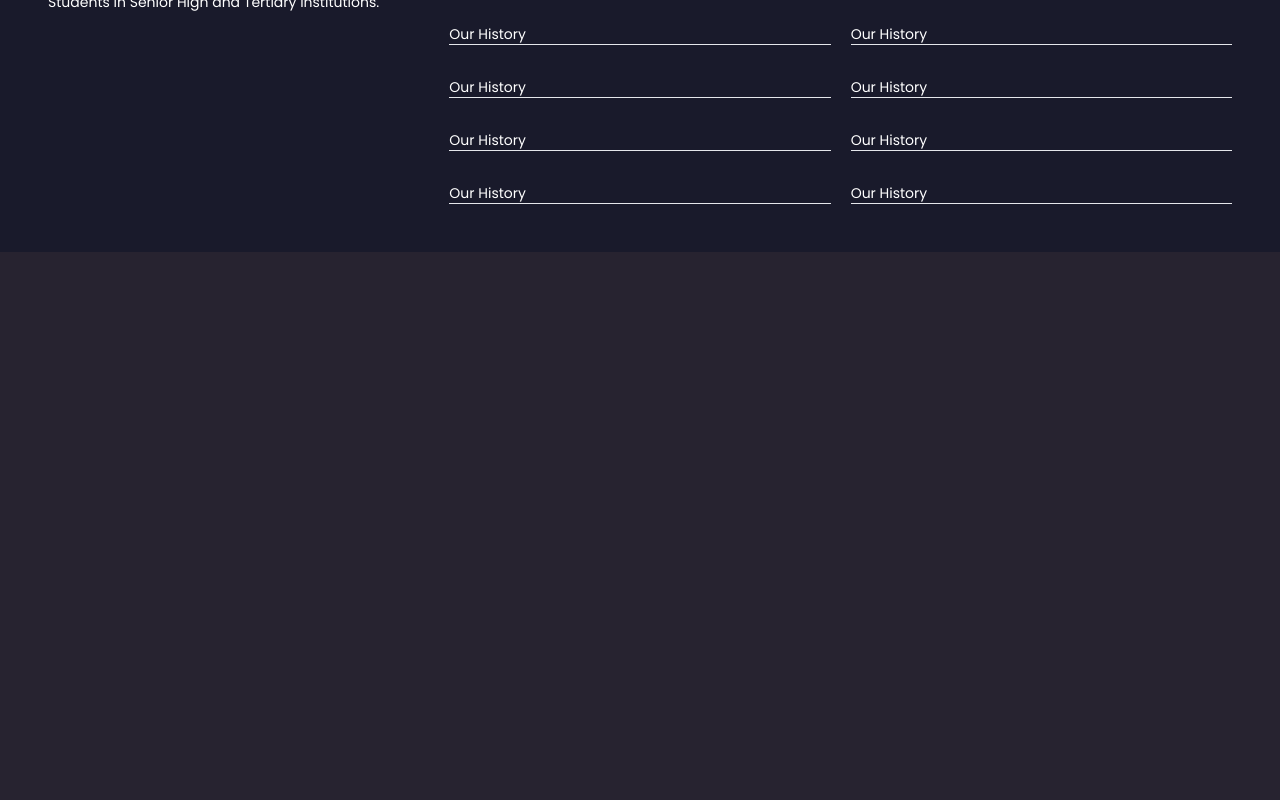
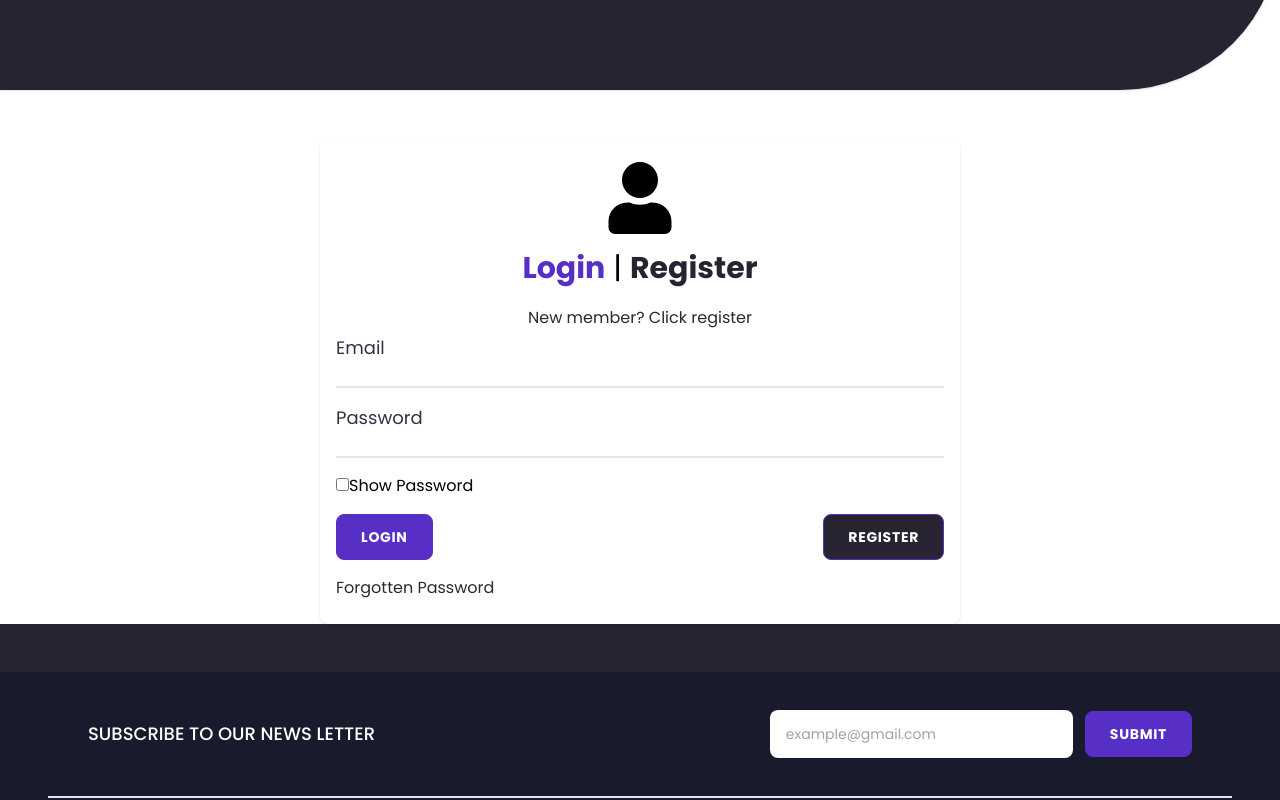
Before and after one commit to nupsgofficial/national-website, a React (Vite) app: page /form/1 in a window 1280 px wide. Shown: the part 360-1160 px from the top of the page. Before the commit the page ends 800 px from the top, so only its background shows below. Built offline with nearby package versions, Linux system fonts and the light colour scheme.

Commit message:
working on forms

```diff
--- a/src/App.jsx
+++ b/src/App.jsx
@@ -65,7 +65,9 @@ let handler = ()=>
 
           {/* button-link */}
 
-          <Route  path="/form" element={<Form/>}/>
+          <Route  path="/form/:id" element={<Form/>}/>
+
+
           </Routes>
          </div>
       <Footer />
--- a/src/components/signUpForm/Form.jsx
+++ b/src/components/signUpForm/Form.jsx
@@ -1,19 +1,25 @@
 import Herosection from "../Herosection";
 import Login from "./Login";
 import Signup from "./Signup";
+import Easynav from "../Easynav";
+import { NavLink,useLocation,useParams } from "react-router-dom";
+
 
 const Form = () => {
+    let arr = [ <Signup/>,<Login/>];
+    const{id}=useParams();
+
     return (
         <div className="bg-white font-poppins">
             <Herosection text={'Join us'}/>
-            <Signup/>
-            <Login/>
+
+            <div className="">
+                {arr[id]}
+            </div>
+
+
         </div>
      );
 }
 
 export default Form;
-<div className="">
-    <Signup/>
-    <Login/>
-</div>
--- a/src/components/signUpForm/Login.jsx
+++ b/src/components/signUpForm/Login.jsx
@@ -3,10 +3,30 @@ import { FaUser } from "react-icons/fa";
 import { NavLink } from "react-router-dom";
 
 import Button from "../Button";
+import Herosection from "../Herosection";
+import { useState } from "react";
 
 const Login = () => {
+
+    let [formtype,setFormType]=useState(1);
+
+
+    let pages =[{link:'/form',id:0,},{link:'/form',id:1,}];
+
+
+
+    let login =()=>(
+        setFormType(1)
+    );
+
+    let register =()=>(
+        setFormType(0)
+    );
+
     return (
-        <div className="w-full font-poppins">
+       <div className="main">
+        {/* <Herosection text={'Join us'}/> */}
+<div className="w-full font-poppins">
 
             <div className=" md:w-[40rem] w-[90%] py-6 mx-auto shadow mt-12 my-12 rounded-lg p-4">
                 {/* logo */}
@@ -45,11 +65,21 @@ const Login = () => {
                 </div>
 
                 <div className=" flex justify-between my-4">
-                <Button color={'bg-primary'} label={'Login'}/>
-                <Button color={'bg-primary-1'} label={'Register'}/>
+                        <div className="" onClick={login}>
+                        <Button color={'bg-primary'} label={'Login'} to={`/form/${formtype}`}  />
+                        </div>
+
+
+
+                    <div className=""  onClick={register}>
+                    <Button color={'bg-primary-1'} label={'Register'} to={`/form/${formtype}`}/>
+                    </div>
+
+
                 </div>
 
-                <NavLink><p className="text-primary-3">Forgotten Password</p></NavLink>
+
+                <NavLink to={`/form/${pages.id}`} ><p className="text-primary-3">Forgotten Password</p></NavLink>
 
             </form>
 
@@ -58,6 +88,8 @@ const Login = () => {
 
             </div>
         </div>
+
+       </div>
      );
 }
 
--- a/src/components/signUpForm/Signup.jsx
+++ b/src/components/signUpForm/Signup.jsx
@@ -1,11 +1,29 @@
 import { FaUser } from "react-icons/fa";
 
 import { NavLink } from "react-router-dom";
-
+import { useState } from "react";
 import Button from "../Button";
+import Herosection from "../Herosection";
 
 const Signup = () => {
+
+    let [formtype,setFormType]=useState(1);
+
+
+    let pages =[{link:'/form',id:0,},{link:'/form',id:1,}];
+
+
+
+    let login =()=>(
+        setFormType(1)
+    );
+
+    let register =()=>(
+        setFormType(0)
+    );
     return (
+        <div className="main">
+                {/* <Herosection text={'Join us'}/> */}
 <div className="w-full font-poppins">
 
             <div className=" md:w-[40rem] w-[90%] py-6 mx-auto shadow mt-12 my-12 rounded-lg p-4">
@@ -51,21 +69,93 @@ const Signup = () => {
                 <input className="border-b-2 focus:border-b-primary outline-none duration-700 ease-in-out" type="email" name="email"  />
                </div>
 
+
+               {/* gender */}
+
+               <div className="">
+                <div className="pb-2"> <h2>Gender</h2></div>
+                <div className=" flex gap-x-4">
+                    <div className="flex gap-x-1 items-center"> <input type="radio" name="gender"  /> <h2> Male</h2></div>
+                    <div className="flex gap-x-1 items-center"> <input type="radio" name="gender"  /> <h2> Female</h2></div>
+                </div>
+
+               </div>
+
+               {/* birthday */}
+
+               <div className="">
+                <div className=""> <h2>Birthday</h2></div>
+                <div className=""><input type="month" placeholder="Month" />
+                <input type="day" placeholder="Day" />
+                </div>
+               </div>
+
+               {/* phone number */}
+                <div className="">
+                    <label htmlFor="tel"> Phone</label>
+                    <input type="tel" placeholder="(eg. 0288855567)"  name="tel"/>
+                </div>
+
+
+                    {/* password */}
                 <div className="flex flex-col">
                 <label className="text-primary-2 text-lg" htmlFor="password">
                     Password
                 </label>
+
                 <input className="border-b-2 focus:border-b-primary outline-none duration-700 ease-in-out" type="password" name="password"  />
                 </div>
+
+                    {/* password confirmation */}
+
+                    <div className="flex flex-col">
+                <label className="text-primary-2 text-lg" htmlFor="password">
+                   Confirm Password
+                </label>
+
+                <input className="border-b-2 focus:border-b-primary outline-none duration-700 ease-in-out" type="passwordconfirmation" name="passwordconfirmantion"  />
+                </div>
+
 
                 <div className="">
                 <input type="checkbox" name="show"/>
                 <label htmlFor="show">Show Password</label>
                 </div>
 
+                <div className="flex gap-x-8">
+
+                            {/* residence */}
+                <div className="">
+                    <div className="">
+                        <select name="school" id="">
+                        <option value="">-- select school --</option>
+                        <option value="knust">Knust</option>
+                        <option value="UG">UG</option>
+                        </select>
+                    </div>
+                </div>
+
+                {/* program */}
+                <div className="">
+                    <div className="">
+                        <select name="program" id="1">
+                        <option value="">-- select program --</option>
+                        <option value="pharmacy">pharmacy</option>
+                        <option value="nursing">nursing</option>
+                        </select>
+                    </div>
+                </div>
+                </div>
+
+
                 <div className=" flex justify-between my-4">
-            <Button color={'bg-primary-3'} label={'CLEAR FORM '}/>
-            <Button color={'bg-primary'} label={'SUBMIT'}/>
+                <div className="" onClick={login}>
+                <Button color={'bg-primary-3'} label={'CLEAR FORM '}  to={`/form/${formtype}`} />
+                </div>
+
+               <div className="" onClick={register}>
+               <Button color={'bg-primary'} label={'SUBMIT'}  to={`/form/${formtype}`} />
+               </div>
                 </div>
 
             </form>
@@ -75,6 +165,8 @@ const Signup = () => {
 
             </div>
         </div>
+
+        </div>
      );
 }
 
```
Lines whose indentation alone changed are shown as unchanged.
